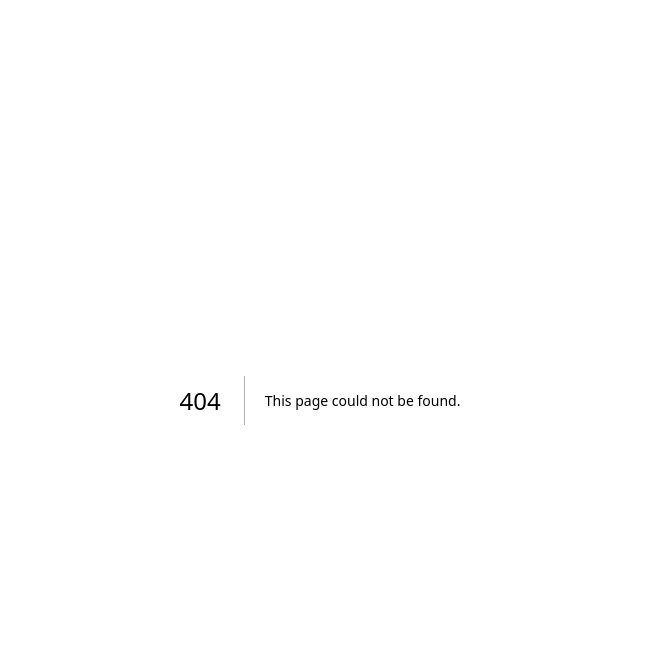
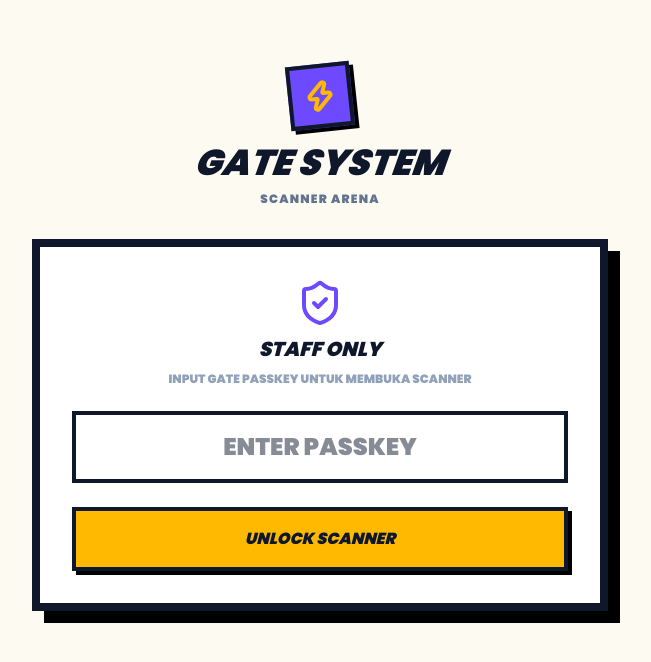
Before and after one commit to lana1405-debug/tiketin, a Next.js app: page /gate/1 in a window 1280 px wide. Before the commit this address had no page. Shown: the top 662 px of the page, without its empty margins (320-971 px from the left). Built offline with nearby package versions, Linux system fonts and the light colour scheme; no server answers.

Commit message:
fix: update ui gate scanner dan logic supabase

```diff
--- a/app/explore/tickets/page.tsx
+++ b/app/explore/tickets/page.tsx
@@ -6,18 +6,17 @@ import { Poppins } from "next/font/google";
 import { motion, AnimatePresence } from "framer-motion";
 import {
   LogOut, ChevronLeft, Calendar, MapPin,
-  QrCode, Download, ShieldCheck, Zap, Ticket as TicketIcon, Loader2
+  Download, ShieldCheck, Zap, Ticket as TicketIcon, Loader2
 } from "lucide-react";
 import Link from "next/link";
 import { supabase } from "@/lib/supabase";
+import { QRCodeSVG } from "qrcode.react";
 
 import { Avatar, AvatarFallback, AvatarImage } from "@/components/ui/avatar";
 import {
   DropdownMenu,
   DropdownMenuContent,
   DropdownMenuItem,
-  DropdownMenuLabel,
-  DropdownMenuSeparator,
   DropdownMenuTrigger,
 } from "@/components/ui/dropdown-menu";
 
@@ -72,7 +71,6 @@ export default function MyTicketsPage() {
       return;
     }
 
-    // 1. Ambil Profile
     const { data: profile } = await supabase
       .from("profiles")
       .select("*")
@@ -81,13 +79,13 @@ export default function MyTicketsPage() {
 
     if (profile) setUserProfile(profile);
 
-    // 2. Ambil Tiket beneran dari database (Join Tiket -> Events & Transaksi)
     const { data: ticketData, error } = await supabase
       .from("tiket")
       .select(`
         id,
         ticket_code,
         seat_info,
+        status_checkin,
         events (
           title,
           date,
@@ -111,6 +109,7 @@ export default function MyTicketsPage() {
         status: t.transaksi.status_pembayaran === "paid" ? "AKTIF" : "RIWAYAT",
         seat: t.seat_info || "GENERAL ADMISSION",
         image: t.events.image_url,
+        status_checkin: t.status_checkin,
       }));
       setTickets(formatted);
     }
@@ -177,7 +176,6 @@ export default function MyTicketsPage() {
             </h1>
           </div>
 
-          {/* TAB FILTER */}
           <div className="flex bg-white border-4 border-slate-900 shadow-[8px_8px_0_0_#000] p-1 w-max">
             {["AKTIF", "RIWAYAT"].map((tab) => (
               <button
@@ -193,7 +191,7 @@ export default function MyTicketsPage() {
           </div>
         </header>
 
-        {/* ── TICKET LIST (Spacing diperlebar untuk Triple Shadow) ── */}
+        {/* ── TICKET LIST ── */}
         <div className="space-y-24">
           <AnimatePresence mode="popLayout">
             {isLoading ? (
@@ -211,8 +209,18 @@ export default function MyTicketsPage() {
                   transition={{ duration: 0.4, delay: idx * 0.1 }}
                   className="w-full flex flex-col md:flex-row bg-white border-4 border-slate-900 brutal-shadow-card group relative"
                 >
+
+                  {/* ⚡ STAMP CHECK-IN JIKA SUDAH DI SCAN */}
+                  {ticket.status_checkin && (
+                    <div className="absolute top-1/2 left-1/2 -translate-x-1/2 -translate-y-1/2 z-20 pointer-events-none">
+                      <div className="bg-emerald-400 border-4 border-slate-900 px-6 py-2 text-3xl md:text-5xl font-black italic uppercase -rotate-12 shadow-[8px_8px_0_0_#000] text-slate-900">
+                        CHECKED IN
+                      </div>
+                    </div>
+                  )}
+
                   {/* KIRI: Info Event */}
-                  <div className="flex-1 flex flex-col sm:flex-row">
+                  <div className={`flex-1 flex flex-col sm:flex-row ${ticket.status_checkin ? 'opacity-50 grayscale-[50%]' : ''}`}>
                     <div className="w-full sm:w-48 h-48 sm:h-full border-b-4 sm:border-b-0 sm:border-r-4 border-slate-900 overflow-hidden relative bg-black shrink-0">
                       <img src={ticket.image} alt={ticket.title} className="w-full h-full object-cover grayscale-[30%] group-hover:grayscale-0 transition-all duration-500 opacity-80 group-hover:opacity-100" />
                       <div className="absolute top-3 left-3 bg-slate-900 text-white px-2 py-1 font-black text-[10px] tracking-widest uppercase border-2 border-white">
@@ -255,15 +263,59 @@ export default function MyTicketsPage() {
                     <p className="text-[10px] font-black uppercase text-slate-400 tracking-widest mb-1">TICKET ID</p>
                     <p className="text-base font-black uppercase bg-slate-100 px-4 py-1 border-2 border-slate-900 mb-6">{ticket.id}</p>
 
-                    <div className="bg-slate-900 p-4 shadow-[4px_4px_0_0_#FBBF24] mb-6">
-                      <QrCode size={64} className="text-white" strokeWidth={1.5} />
+                    {/* ⚡ REAL QR CODE GENERATOR (DITAMBAHIN ID qr-{ticket.id}) */}
+                    <div className="bg-white p-2 border-4 border-slate-900 shadow-[4px_4px_0_0_#FBBF24] mb-6 relative">
+                      <QRCodeSVG
+                        id={`qr-${ticket.id}`}
+                        value={ticket.id}
+                        size={120}
+                        level="H"
+                        includeMargin={false}
+                        fgColor={ticket.status_checkin ? "#94a3b8" : "#0f172a"}
+                      />
                     </div>
 
                     <p className="text-[10px] font-black uppercase text-slate-400 tracking-widest mb-1">SECTION / SEAT</p>
                     <p className="text-sm font-black text-[#6D4AFF] italic uppercase">{ticket.seat}</p>
 
-                    {activeTab === "AKTIF" && (
-                      <button className="mt-6 w-full bg-slate-900 text-white font-black italic uppercase text-xs py-3 border-2 border-slate-900 shadow-[4px_4px_0_0_#6D4AFF] hover:bg-amber-400 hover:text-slate-900 hover:shadow-[4px_4px_0_0_#000] transition-all flex items-center justify-center gap-2 active:translate-x-1 active:translate-y-1 active:shadow-none">
+                    {activeTab === "AKTIF" && !ticket.status_checkin && (
+                      <button
+                        onClick={() => {
+                          const svgElement = document.getElementById(`qr-${ticket.id}`)?.outerHTML;
+                          const printWindow = window.open('', '', 'width=600,height=800');
+
+                          printWindow?.document.write(`
+                            <html>
+                              <head>
+                                <title>E-Ticket - ${ticket.id}</title>
+                                <style>
+                                  body { font-family: 'Arial', sans-serif; display: flex; align-items: center; justify-content: center; height: 100vh; margin: 0; background-color: #f1f5f9; text-transform: uppercase; }
+                                  .ticket { background-color: #fff; border: 4px solid #0f172a; padding: 40px; text-align: center; box-shadow: 8px 8px 0px 0px #6D4AFF; width: 320px; }
+                                  h2 { margin: 0 0 5px 0; font-size: 28px; font-weight: 900; font-style: italic; transform: skewX(-5deg); color: #0f172a; }
+                                  p.info { margin: 0 0 20px 0; color: #64748b; font-size: 12px; font-weight: bold; line-height: 1.5; }
+                                  .qr-box { border: 4px solid #0f172a; padding: 15px; margin-bottom: 20px; display: inline-block; background-color: #fff; }
+                                  .code { font-size: 16px; font-weight: 900; background: #f8fafc; padding: 8px; border: 2px solid #0f172a; letter-spacing: 2px; color: #0f172a; }
+                                  .seat { margin-top: 15px; font-size: 14px; font-weight: 900; color: #6D4AFF; font-style: italic; }
+                                </style>
+                              </head>
+                              <body>
+                                <div class="ticket">
+                                  <h2>${ticket.title}</h2>
+                                  <p class="info">📅 ${ticket.date}<br/>📍 ${ticket.location}</p>
+                                  <div class="qr-box">${svgElement || ''}</div>
+                                  <div class="code">${ticket.id}</div>
+                                  <div class="seat">${ticket.seat}</div>
+                                </div>
+                                <script>
+                                  setTimeout(() => { window.print(); window.close(); }, 500);
+                                </script>
+                              </body>
+                            </html>
+                          `);
+                          printWindow?.document.close();
+                        }}
+                        className="mt-6 w-full bg-slate-900 text-white font-black italic uppercase text-xs py-3 border-2 border-slate-900 shadow-[4px_4px_0_0_#6D4AFF] hover:bg-amber-400 hover:text-slate-900 hover:shadow-[4px_4px_0_0_#000] transition-all flex items-center justify-center gap-2 active:translate-x-1 active:translate-y-1 active:shadow-none"
+                      >
                         <Download size={14} strokeWidth={3} /> E-TICKET
                       </button>
                     )}
--- /dev/null
+++ b/app/gate/[id]/page.tsx
@@ -0,0 +1,148 @@
+"use client";
+
+import { useState } from "react";
+import { useParams } from "next/navigation";
+import { supabase } from "@/lib/supabase";
+import { Poppins } from "next/font/google";
+import { Zap, ShieldCheck, CheckCircle2, XCircle, Loader2 } from "lucide-react";
+
+const poppins = Poppins({ subsets: ["latin"], weight: ["400", "900"] });
+
+export default function GateScanner() {
+  const params = useParams();
+  const eventId = params.id as string;
+
+  const [passkey, setPasskey] = useState("");
+  const [isAuthorized, setIsAuthorized] = useState(false);
+  const [scanStatus, setScanStatus] = useState<{status: 'idle' | 'success' | 'error', msg: string}>({status: 'idle', msg: ''});
+
+  // State buat tombol unlock
+  const [isUnlocking, setIsUnlocking] = useState(false);
+
+  const handleUnlock = async () => {
+    // ⚡ INI DETEKTORNYA: Buat ngecek HP lo beneran dapet URL Supabase atau enggak!
+    alert("Cek URL di HP: " + process.env.NEXT_PUBLIC_SUPABASE_URL);
+
+    if (!passkey) {
+      alert("Isi dulu passkey-nya, Man!");
+      return;
+    }
+
+    setIsUnlocking(true);
+    try {
+      // ⚡ INI TIMEOUT-NYA: Maksimal nunggu 3 detik, kalo Supabase no-respon langsung error!
+      const fetchPromise = supabase.from("events").select("gate_passkey").eq("id", eventId).single();
+      const timeoutPromise = new Promise((_, reject) => setTimeout(() => reject(new Error("Timeout! Supabase nggak ngerespon. Pasti .env belum bener atau server belum di-restart.")), 3000));
+
+      const { data, error } = await Promise.race([fetchPromise, timeoutPromise]) as any;
+
+      if (error) throw error;
+
+      if (data && data.gate_passkey === passkey) {
+        setIsAuthorized(true);
+        startScanner();
+      } else {
+        alert("PASSKEY SALAH, MAN! Coba inget-inget lagi.");
+      }
+    } catch (err: any) {
+      console.error("Gagal unlock:", err);
+      alert("ERROR DATABASE: " + err.message);
+    } finally {
+      setIsUnlocking(false);
+    }
+  };
+
+  const startScanner = () => {
+    setTimeout(async () => {
+      const { Html5QrcodeScanner } = await import("html5-qrcode");
+      const scanner = new Html5QrcodeScanner(
+        "reader",
+        { fps: 10, qrbox: { width: 250, height: 250 } },
+        false
+      );
+      scanner.render(onScanSuccess, (err) => {});
+    }, 300);
+  };
+
+  const onScanSuccess = async (decodedText: string) => {
+    setScanStatus({ status: 'idle', msg: 'Checking database...' });
+
+    const { data, error } = await supabase
+      .from("tiket")
+      .update({ status_checkin: true })
+      .eq("ticket_code", decodedText)
+      .eq("event_id", eventId)
+      .eq("status_checkin", false)
+      .select();
+
+    if (data && data.length > 0) {
+      setScanStatus({ status: 'success', msg: `VALID! ${decodedText} BERHASIL MASUK.` });
+    } else {
+      setScanStatus({ status: 'error', msg: "TIKET TIDAK VALID ATAU SUDAH MASUK!" });
+    }
+  };
+
+  return (
+    <div className={`min-h-screen bg-[#FCFAF1] text-slate-900 p-6 ${poppins.className}`}>
+      <div className="max-w-xl mx-auto space-y-8 pt-10">
+
+        {/* HEADER */}
+        <div className="text-center space-y-2">
+          <div className="inline-block bg-[#6D4AFF] p-3 border-4 border-slate-900 -rotate-6 shadow-[4px_4px_0_0_#000]">
+            <Zap className="text-amber-400" size={32} strokeWidth={3} />
+          </div>
+          <h1 className="text-4xl font-black italic uppercase -skew-x-6">GATE SYSTEM</h1>
+          <p className="font-bold text-slate-500 uppercase text-xs tracking-widest">SCANNER ARENA</p>
+        </div>
+
+        {!isAuthorized ? (
+          /* FORM PASSKEY */
+          <div className="bg-white border-8 border-slate-900 p-8 shadow-[12px_12px_0_0_#000] space-y-6">
+            <div className="space-y-2 text-center">
+              <ShieldCheck className="mx-auto text-[#6D4AFF]" size={48} />
+              <h2 className="text-xl font-black italic uppercase">STAFF ONLY</h2>
+              <p className="text-xs font-bold text-slate-400 uppercase">Input Gate Passkey untuk membuka scanner</p>
+            </div>
+            <input
+              type="password"
+              placeholder="ENTER PASSKEY"
+              className="w-full p-4 border-4 border-slate-900 font-black text-center text-2xl uppercase outline-none focus:bg-amber-50"
+              value={passkey}
+              onChange={(e) => setPasskey(e.target.value)}
+              disabled={isUnlocking}
+            />
+            <button
+              onClick={handleUnlock}
+              disabled={isUnlocking}
+              className="w-full bg-amber-400 border-4 border-slate-900 p-4 font-black uppercase italic shadow-[4px_4px_0_0_#000] hover:translate-x-1 hover:translate-y-1 hover:shadow-none transition-all flex justify-center items-center gap-2 disabled:opacity-50"
+            >
+              {isUnlocking ? <Loader2 className="animate-spin" size={20} /> : "UNLOCK SCANNER"}
+            </button>
+          </div>
+        ) : (
+          /* SCANNER UI */
+          <div className="space-y-6">
+            <div id="reader" className="bg-white border-8 border-slate-900 shadow-[12px_12px_0_0_#6D4AFF] overflow-hidden rounded-none"></div>
+
+            {/* STATUS NOTIFICATION */}
+            {scanStatus.msg && (
+              <div className={`p-6 border-4 border-slate-900 font-black italic uppercase flex items-center gap-4 animate-bounce ${
+                scanStatus.status === 'success' ? 'bg-emerald-400' : scanStatus.status === 'error' ? 'bg-red-400' : 'bg-amber-200'
+              }`}>
+                {scanStatus.status === 'success' ? <CheckCircle2 size={32} /> : <XCircle size={32} />}
+                <span className="text-lg leading-tight">{scanStatus.msg}</span>
+              </div>
+            )}
+
+            <button
+              onClick={() => window.location.reload()}
+              className="w-full bg-slate-900 text-white p-4 font-black uppercase italic shadow-[4px_4px_0_0_#6D4AFF]"
+            >
+              RESET SCANNER
+            </button>
+          </div>
+        )}
+      </div>
+    </div>
+  );
+}
--- a/package.json
+++ b/package.json
@@ -14,9 +14,11 @@
     "class-variance-authority": "^0.7.1",
     "clsx": "^2.1.1",
     "framer-motion": "^12.38.0",
+    "html5-qrcode": "^2.3.8",
     "lucide-react": "^1.14.0",
     "midtrans-client": "^1.4.3",
     "next": "16.2.4",
+    "qrcode.react": "^4.2.0",
     "radix-ui": "^1.4.3",
     "react": "19.2.4",
     "react-dom": "19.2.4",
```
Also changed, not shown: 1 other file (tests, documents, lock files or other folders).
